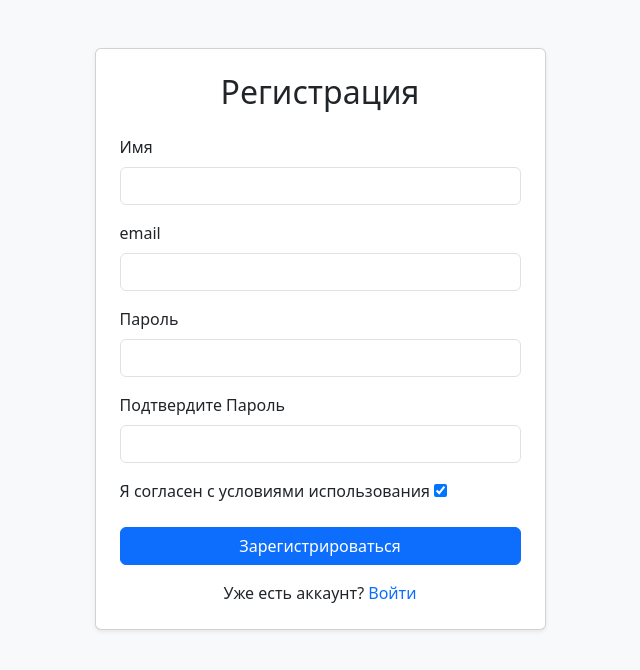
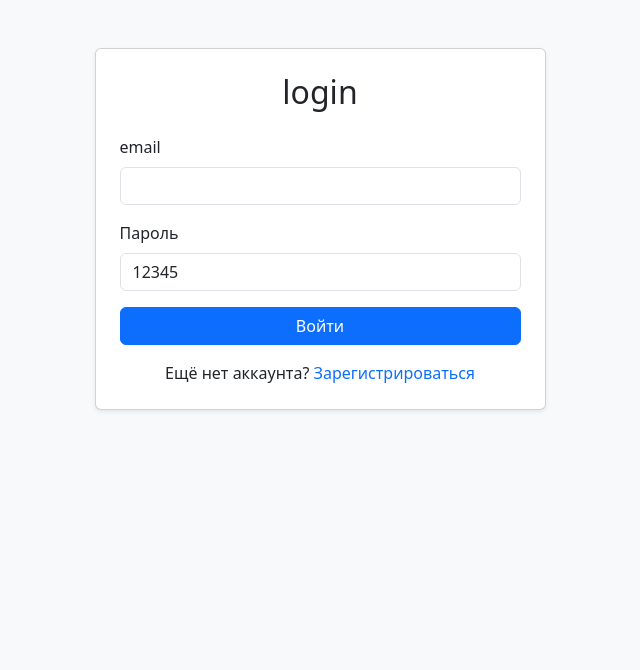
Before and after one commit to sudo-ascend/django_auth, a Django app: page /login/ in a window 1280 px wide. Shown: the top 670 px of the page, without its empty margins (320-960 px from the left). Run offline with Django 5.2, Linux system fonts and the light colour scheme.

Commit message:
первая попытка сделать регистрацию. тут надо все менять

```diff
--- a/mysite/myauth/forms.py
+++ b/mysite/myauth/forms.py
@@ -42,19 +42,21 @@ from myauth.models import User
 
 
 class AuthForm(forms.ModelForm):
-    password2 = forms.CharField(required=True, label="Подтвердите Пароль", widget=forms.TextInput(attrs={"class": "form-control"}))
+    password2 = forms.CharField(required=True, label="Подтвердите пароль", widget=forms.TextInput(attrs={"class": "form-control"}))
     agree = forms.BooleanField(label="Я согласен с условиями использования", initial=True)
 
     class Meta:
         model = User
-        fields = ["name", "email", "password"]   #"__all__"
+        fields = ["username", "email", "password1", "photo"]   #"__all__"
         widgets = {
-            "name": forms.TextInput(attrs={"class": "form-control"}),
+            "username": forms.TextInput(attrs={"class": "form-control"}),
             "email": forms.TextInput(attrs={"class": "form-control"}),
-            "password": forms.TextInput(attrs={"class": "form-control"})
+            "password1": forms.TextInput(attrs={"class": "form-control"}),
+            "photo": forms.TextInput(attrs={"class": "form-control"}),
         }
         labels = {
-            "name": "Имя",
+            "username": "Имя",
             "email": "email",
-            "password": "Пароль"
+            "password1": "Пароль",
+            "photo": "Фото",
         }
--- a/mysite/myauth/models.py
+++ b/mysite/myauth/models.py
@@ -1,9 +1,17 @@
+from django.contrib.auth.models import AbstractUser
 from django.db import models
 
-class User(models.Model):
-    name = models.CharField(max_length=30, null=False)
-    email = models.CharField(null=False)
-    password = models.CharField(null=False)
+class User(AbstractUser):
+    username = models.CharField(max_length=30, null=False)
+    email = models.CharField(null=False, unique=True)
+    password1 = models.CharField(null=False, default="12345")
+    photo = models.ImageField(upload_to="uploads", default="uploads/anonimous.jpg")
+
+    # Указываем поле для входа (вместо username)
+    USERNAME_FIELD = 'email'
+
+    # Обязательные поля при создании пользователя (username уже включен в AbstractUser)
+    REQUIRED_FIELDS = ['name']  # Минимум одно поле
 
     def __str__(self):
-        return self.name
+        return self.username
--- a/mysite/myauth/templates/myauth/login.html
+++ b/mysite/myauth/templates/myauth/login.html
@@ -3,7 +3,7 @@
 <head>
     <meta charset="UTF-8">
     <meta name="viewport" content="width=device-width, initial-scale=1.0">
-    <title>Регистрация</title>
+    <title>{{ type }}</title>
     <!-- Bootstrap 5 CSS -->
     <link href="https://cdn.jsdelivr.net/npm/bootstrap@5.3.0/dist/css/bootstrap.min.css" rel="stylesheet">
 </head>
@@ -13,27 +13,43 @@
             <div class="col-md-6 col-lg-5">
                 <div class="card shadow-sm">
                     <div class="card-body p-4">
-                        <h2 class="card-title text-center mb-4">Регистрация</h2>
+                        <h2 class="card-title text-center mb-4">{{ type }}</h2>
 
-                        <form action="" method="POST">
+                        <form action="" method="POST" enctype="multipart/form-data">
                           {% csrf_token %}
-<!--                            {{ form.as_p }}-->
+
                           {% for f in form %}
                             <div class="mb-3">
                               <label for="{{ f.id_for_label }}" class="form-label">{{ f.label }}</label>
+                              {% if f.name == 'photo' %}
+                                <div class="mb-3">
+                                  <input type="file" class="form-control" id="photo" name="photo" accept="image/*">
+                                </div>
+                              {% else %}
                                 {{ f }}
+                              {% endif %}
                               <div class="text-danger">{{ f.errors }}</div>
                             </div>
                           {% endfor %}
+                            {% if type == 'registration' %}
                           <div class="d-grid gap-2">
                             <button type="submit" class="btn btn-primary">Зарегистрироваться</button>
                           </div>
                         </form>
 
+                        <div class="text-center mt-3">
+                          <p class="mb-0">Уже есть аккаунт? <a href="{% url 'login' %}" class="text-decoration-none">Войти</a></p>
+                        </div>
+                            {% elif type == 'login' %}
+                        <div class="d-grid gap-2">
+                            <button type="submit" class="btn btn-primary">Войти</button>
+                          </div>
+                        </form>
 
                         <div class="text-center mt-3">
-                            <p class="mb-0">Уже есть аккаунт? <a href="#" class="text-decoration-none">Войти</a></p>
+                          <p class="mb-0">Ещё нет аккаунта? <a href="{% url 'registration' %}" class="text-decoration-none">Зарегистрироваться</a></p>
                         </div>
+                            {% endif %}
                     </div>
                 </div>
             </div>
--- a/mysite/myauth/views.py
+++ b/mysite/myauth/views.py
@@ -1,20 +1,77 @@
-from django.shortcuts import render
+from django.contrib.auth import authenticate, logout, login
+from django.http import HttpResponseRedirect
+from django.shortcuts import render, redirect
 from .forms import AuthForm
 from .models import User
+from django.contrib import messages
 
 
-def login(request):
+def registration_user(request):
     if request.method == "POST":
-        form = AuthForm(request.POST)
-        password1 = form.cleaned_data.get('password')
-        password2 = form.cleaned_data.get('password2')
-        if password1 != password2:
-            form.add_error('password2', "Пароли не совпадают")
-        else:
-            form.save()
+        form = AuthForm(request.POST, request.FILES)
+        if form.is_valid():
+            password1 = form.cleaned_data.get('password1')
+            password2 = form.cleaned_data.get('password2')
+            if password1 != password2:
+                form.add_error('password2', "Пароли не совпадают")
+            else:
+                # handle_uploaded_file(request.FILES["photo"])
+                form.save()
     else:
         form = AuthForm()
     context = {
+        'type': "registration",
         'form': form
     }
     return render(request, "myauth/login.html", context=context)
+
+def login_user(request):
+    if request.method == "POST":
+        form = AuthForm(request.POST)
+        del form.fields['password2']
+        del form.fields['photo']
+        del form.fields['agree']
+        del form.fields['username']
+        if form.is_valid():
+            cd = form.cleaned_data
+            user = authenticate(request, username=cd["email"], password=cd["password1"])
+            if user:
+                login(request, user)
+                return redirect('admin')
+            else:
+                form.add_error('email', "Пользователь не найден")
+    else:
+        form = AuthForm()
+        del form.fields['password2']
+        del form.fields['photo']
+        del form.fields['agree']
+        del form.fields['username']
+    context = {
+        'type': "login",
+        'form': form
+    }
+    return render(request, "myauth/login.html", context=context)
+
+def logout_user(request):
+    logout(request)
+    return redirect('login')
+
+
+
+
+
+
+
+
+
+
+
+
+
+
+
+
+def handle_uploaded_file(f):
+    with open(f"uploads/{f}", "wb+") as file:
+        for chunk in f.chunks():
+            file.write(chunk)
--- a/mysite/mysite/urls.py
+++ b/mysite/mysite/urls.py
@@ -17,9 +17,16 @@ Including another URLconf
 from django.contrib import admin
 from django.urls import path
 
-from myauth.views import login
+from myauth.views import registration_user, login_user, logout_user
+from django.conf import settings
+from django.conf.urls.static import static
 
 urlpatterns = [
-    path('admin/', admin.site.urls),
-    path('login/', login),
+    path('admin/', admin.site.urls, name="admin"),
+    path('registration/', registration_user, name="registration"),
+    path('login/', login_user, name="login"),
+    path('logout/', logout_user, name="logout"),
 ]
+
+if settings.DEBUG:
+    urlpatterns += static(settings.MEDIA_URL, document_root=settings.MEDIA_ROOT)
```
Also changed, not shown: mysite/mysite/settings.py (+6 -1 lines), mysite/db.sqlite3, mysite/myauth/migrations/0002_rename_password_user_password1_user_photo.py (added), mysite/myauth/migrations/0003_alter_user_photo.py (added), mysite/myauth/migrations/0004_alter_user_photo.py (added), mysite/myauth/migrations/0005_alter_user_options_alter_user_managers_and_more.py (added), mysite/uploads/Strobe_Lights.jpg (added). Lines whose indentation alone changed are shown as unchanged.
